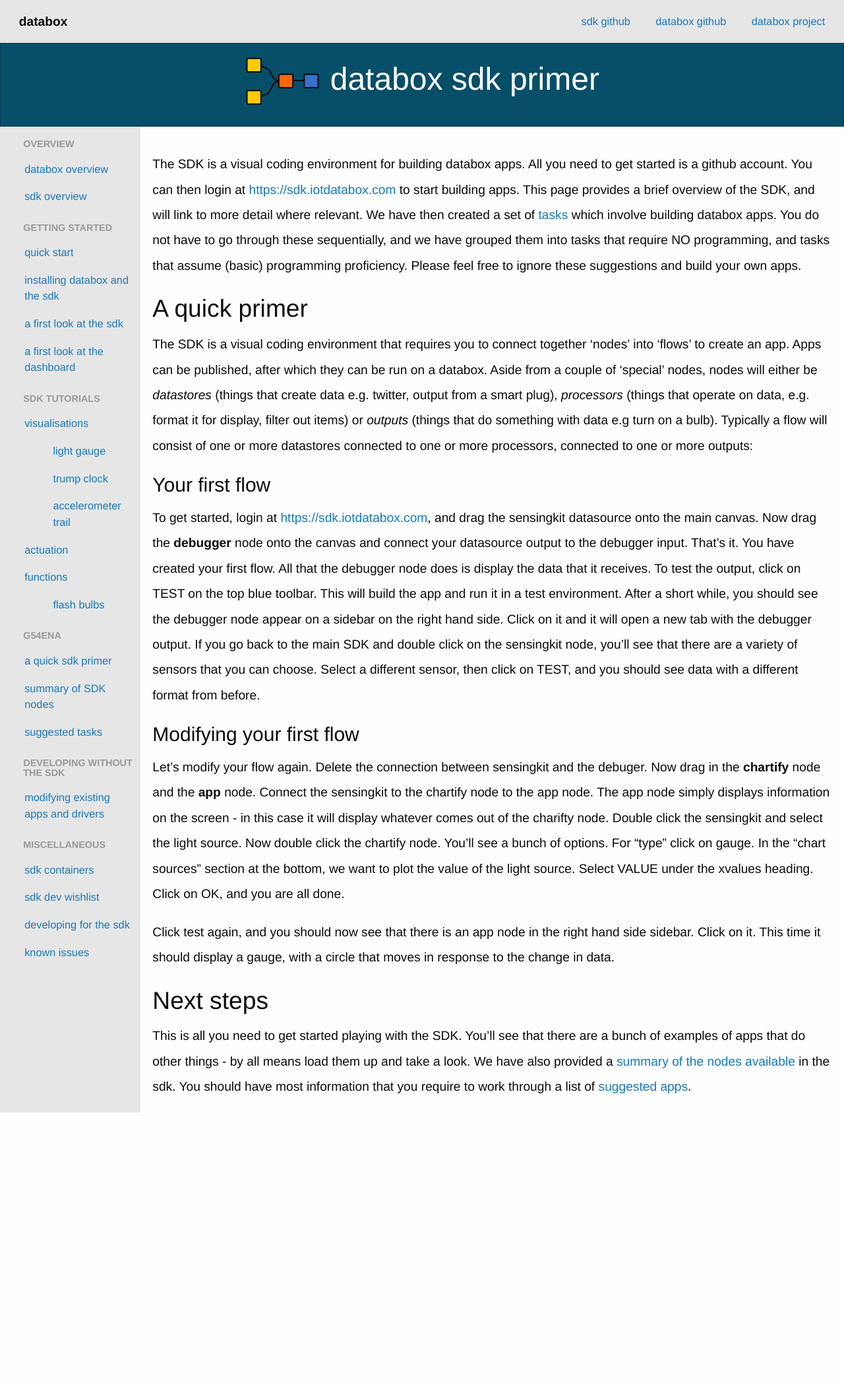
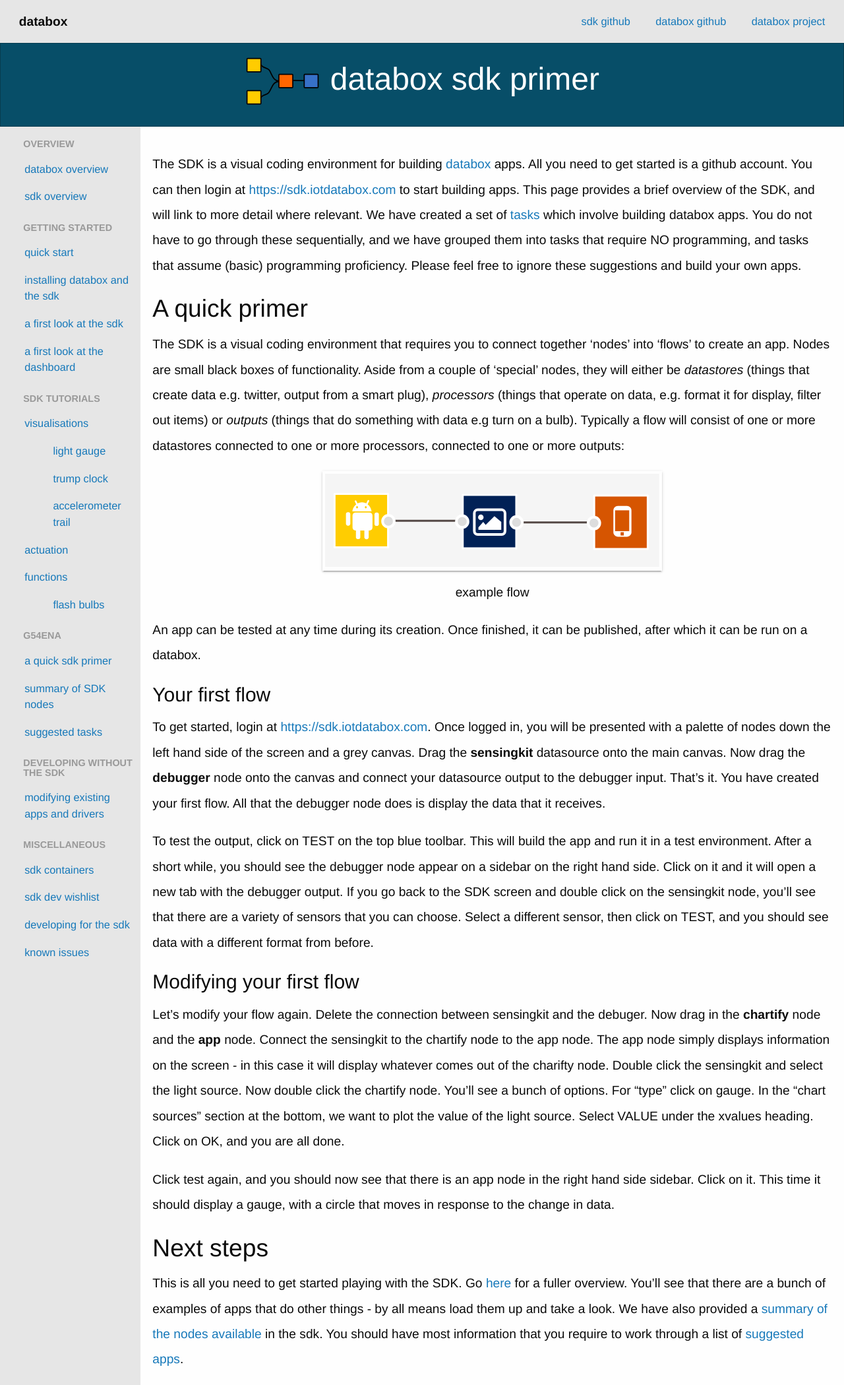
Before and after one commit to tlodge/databox-sdk-tutorial, a Jekyll site: the page built from g54ena/index.md, in a window 1280 px wide. Shown: the whole page at 66% size. Built offline with Jekyll 4.4.1, drawn with Linux system fonts in a browser that asks for light colours.

Commit message:
fixed typos

```diff
--- a/g54ena/index.md
+++ b/g54ena/index.md
@@ -3,16 +3,24 @@ layout: base
 title: databox sdk primer
 ---
 
-The SDK is a visual coding environment for building databox apps.  All you need to get started is a github account.  You can then login at <a href="sdk.iotdatabox.com" target="_blank">https://sdk.iotdatabox.com</a> to start building apps.  This page provides a brief overview of the SDK, and will link to more detail where relevant.  We have then created a set of [tasks](/g54ena/tasks) which involve building databox apps.  You do not have to go through these sequentially, and we have grouped them into tasks that require NO programming, and tasks that assume (basic) programming proficiency.  Please feel free to ignore these suggestions and build your own apps.
+The SDK is a visual coding environment for building <a href="http://databoxproject.uk" target="_blank">databox</a> apps.  All you need to get started is a github account.  You can then login at <a href="https://sdk.iotdatabox.com" target="_blank">https://sdk.iotdatabox.com</a> to start building apps.  This page provides a brief overview of the SDK, and will link to more detail where relevant.  We have created a set of [tasks](/g54ena/tasks) which involve building databox apps.  You do not have to go through these sequentially, and we have grouped them into tasks that require NO programming, and tasks that assume (basic) programming proficiency.  Please feel free to ignore these suggestions and build your own apps.
 
 ### A quick primer
 
-The SDK is a visual coding environment that requires you to connect together 'nodes' into 'flows' to create an app.  Apps can be published, after which they can be run on a databox.  Aside from a couple of 'special' nodes, nodes will either be *datastores* (things that create data e.g. twitter, output from a smart plug), *processors* (things that operate on data, e.g. format it for display, filter out items) or *outputs* (things that do something with data e.g turn on a bulb).   Typically a flow will consist of one or more datastores connected to one or more processors, connected to one or more outputs:
+The SDK is a visual coding environment that requires you to connect together 'nodes' into 'flows' to create an app.  Nodes are small black boxes of functionality.  Aside from a couple of 'special' nodes, they will either be *datastores* (things that create data e.g. twitter, output from a smart plug), *processors* (things that operate on data, e.g. format it for display, filter out items) or *outputs* (things that do something with data e.g turn on a bulb).   Typically a flow will consist of one or more datastores connected to one or more processors, connected to one or more outputs:
+
+<figure class="figure">
+  <img src="/images/tutorial/gauge/step1.svg" class="thumbnail" width="50%" alt="example flow">
+  <figcaption class="figure-caption text-center">example flow</figcaption>
+</figure>
+
+An app can be tested at any time during its creation.  Once finished, it can be published, after which it can be run on a databox.
 
 #### Your first flow
 
-To get started, login at <a href="sdk.iotdatabox.com" target="_blank">https://sdk.iotdatabox.com</a>, and drag the sensingkit datasource onto the main canvas.  Now drag the **debugger** node onto the canvas and connect your datasource output to the debugger input.  That's it.  You have created your first flow.  All that the debugger node does is display the data that it
-receives.  To test the output, click on TEST on the top blue toolbar.  This will build the app and run it in a test environment.  After a short while, you should see the debugger node appear on a sidebar on the right hand side.  Click on it and it will open a new tab with the debugger output.  If you go back to the main SDK and double click on the sensingkit node, you'll see that there are a variety of sensors that you can choose.  Select a different sensor, then click on TEST, and you should see data with a different format from before.
+To get started, login at <a href="https://sdk.iotdatabox.com" target="_blank">https://sdk.iotdatabox.com</a>.  Once logged in, you will be presented with a palette of nodes down the left hand side of the screen and a grey canvas.  Drag the **sensingkit** datasource onto the main canvas.  Now drag the **debugger** node onto the canvas and connect your datasource output to the debugger input.  That's it.  You have created your first flow.  All that the debugger node does is display the data that it receives.
+
+To test the output, click on TEST on the top blue toolbar.  This will build the app and run it in a test environment.  After a short while, you should see the debugger node appear on a sidebar on the right hand side.  Click on it and it will open a new tab with the debugger output.  If you go back to the SDK screen and double click on the sensingkit node, you'll see that there are a variety of sensors that you can choose.  Select a different sensor, then click on TEST, and you should see data with a different format from before.
 
 #### Modifying your first flow
 
@@ -22,4 +30,4 @@ Click test again, and you should now see that there is an app node in the right
 
 ### Next steps
 
-This is all you need to get started playing with the SDK.  You'll see that there are a bunch of examples of apps that do other things - by all means load them up and take a look.  We have also provided a [summary of the nodes available](/g54ena/nodes) in the sdk.  You should have most information that you require to work through a list of [suggested apps](/g54ena/tasks).
+This is all you need to get started playing with the SDK. Go [here](/gettingstarted/sdk) for a fuller overview. You'll see that there are a bunch of examples of apps that do other things - by all means load them up and take a look.  We have also provided a [summary of the nodes available](/g54ena/nodes) in the sdk.  You should have most information that you require to work through a list of [suggested apps](/g54ena/tasks).
```
Also changed, not shown: gettingstarted/dashboard/index.md (+5 -5 lines), gettingstarted/install/index.md (+2 -2 lines), gettingstarted/sdk/index.md (+10 -10 lines), knownissues/index.md (+1 -1 lines), miscellaneous/sdkcontainers/index.md (+3 -3 lines), 7 other files.
